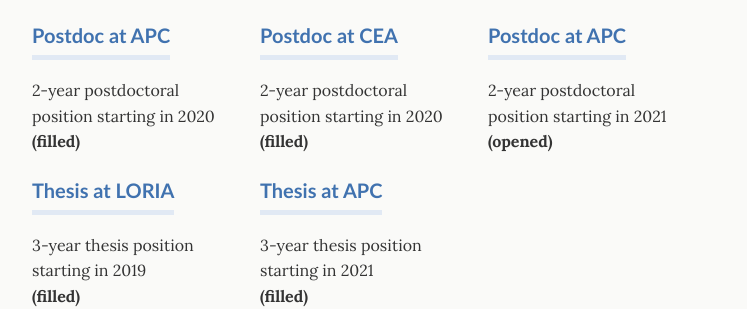
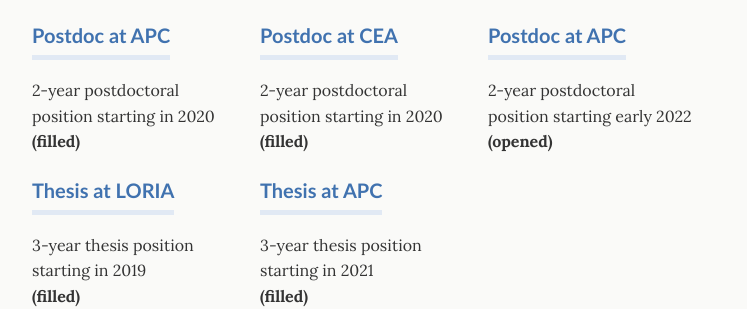
Before and after one commit to astrodeepnet/website, a Jekyll site: the page built from jobs/index.html, in a window 1280 px wide. Shown: the part 291-600 px from the top of the page, without its empty margins (266-1013 px from the left). Built offline with Jekyll 4.4.1, drawn with Linux system fonts in a browser that asks for light colours.

Commit message:
Update start date

```diff
--- a/jobs/index.html
+++ b/jobs/index.html
@@ -35,7 +35,7 @@
     <div class="unit one-third">
       <div class="project">
         <h4 class="project-title"><a href="postdoc-apc-2/">Postdoc at APC</a></h4>
-        <p>2-year postdoctoral position starting in 2021
+        <p>2-year postdoctoral position starting early 2022
           <br /><b>(opened)</b>
         </p>
       </div>
```
